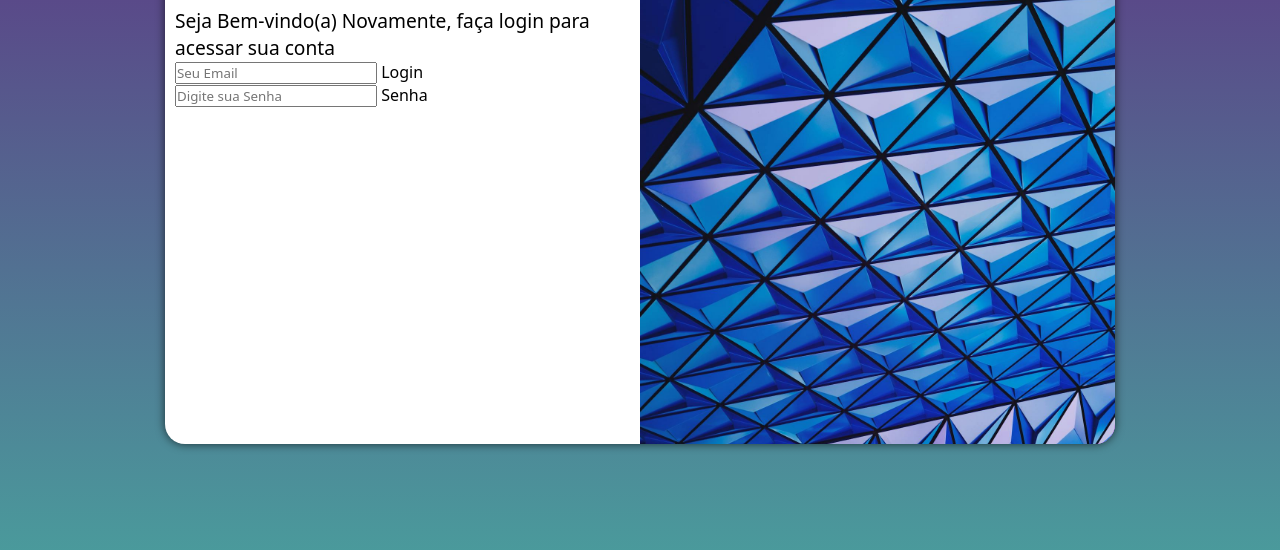
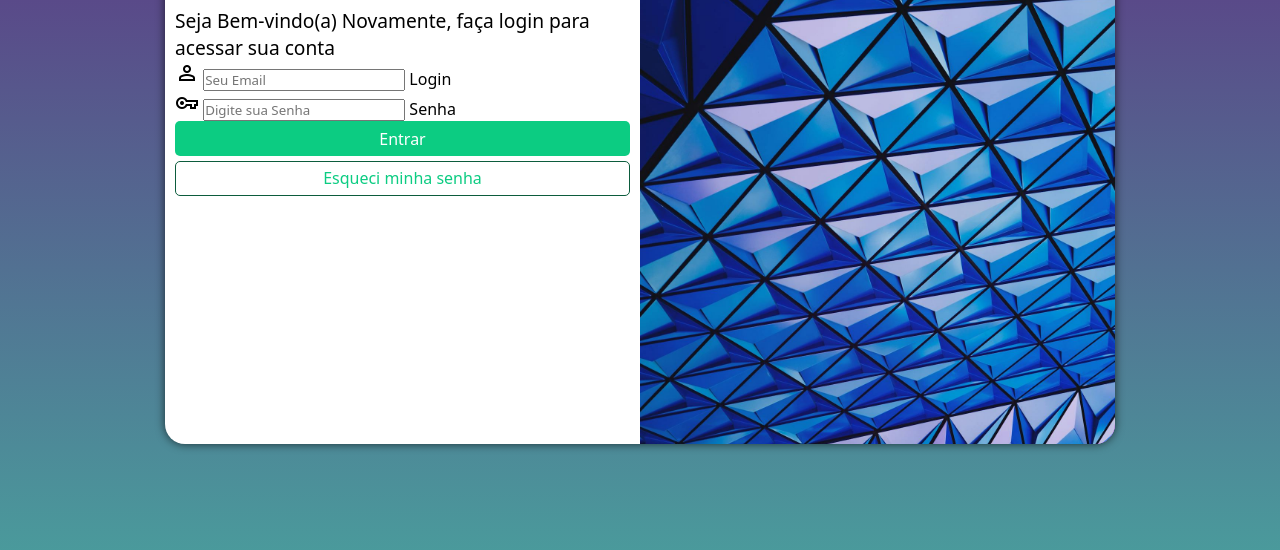
Before and after one commit to AlexFeitoza/projeto-login, a plain HTML site: page index.html in a window 1280 px wide. Shown: the part 206-756 px from the top of the page. Drawn offline with nearby package versions, Linux system fonts and the light colour scheme.

Commit message:
estilo form

```diff
--- a/estilos/style.css
+++ b/estilos/style.css
@@ -61,3 +61,40 @@ div#formulario > h1 {
 div#formulario > p {
     font-size: 0.8em;
 }
+
+form > input[type=submit] {
+    display: block;
+    font-size: 1em;
+    width: 100%;
+    height: 35px;
+    border: none;
+    background-color: #0ccc82 ;
+    color: #fff;
+    border-radius: 5px;
+    cursor: pointer;
+}
+
+form > input[type=submit]:hover {
+    background: #056b44;
+}
+
+form > a.botao {
+    display: block;
+    text-align: center;
+    font-size: 1em;
+    width: 100%;
+    height: 35px;
+    background-color: #fff;
+    color: #0ccc82 ;
+    border: solid 1px #0c5c3d;
+    text-decoration: none;
+    border-radius: 5px;
+    margin-top: 5px;
+    padding-top: 5px;
+
+}
+
+form > a.botao:hover {
+    background-color: #026640;
+    color: #fff;
+}
--- a/index.html
+++ b/index.html
@@ -4,6 +4,7 @@
     <meta charset="UTF-8">
     <meta name="viewport" content="width=device-width, initial-scale=1.0">
     <title>Tela de Login</title>
+    <link rel="stylesheet" href="https://fonts.googleapis.com/css2?family=Material+Symbols+Outlined:opsz,wght,FILL,GRAD@20..48,100..700,0..1,-50..200" />
     <link rel="stylesheet" href="estilos/style.css">
     <link rel="stylesheet" href="estilos/media-query.css">
 </head>
@@ -16,17 +17,24 @@
             <div id="formulario">
                 <h1>Login</h1>
                 <p>Seja Bem-vindo(a) Novamente, faça login para acessar sua conta </p>
-                <form action="login.php" method="post">
+                <form action="login.php" method="post" autocomplete="on">
                         <div class="campo">
-
-                            <input type="email" name="login" id="ilogin" placeholder="Seu Email">
+                            <span class="material-symbols-outlined">
+                                person
+                                </span>
+                            <input type="email" name="login" id="ilogin" placeholder="Seu Email" autocomplete="email" required maxlength="30">
                             <label for="ilogin">Login</label>
                         </div>
                         <div class="campo">
-
-                            <input type="password" name="senha" id="isenha" placeholder="Digite sua Senha">
+                            <span class="material-symbols-outlined">
+                                vpn_key
+                                </span>
+                            <input type="password" name="senha" id="isenha" placeholder="Digite sua Senha" autocomplete="current-password" required minlength="8" maxlength="20">
                             <label for="isenha">Senha</label>
                         </div>
+                        <input type="submit" value="Entrar">
+                        <a href="esqueci.html" class="botao">Esqueci minha senha </a>
+
                 </form>
             </div>
         </section>
```
